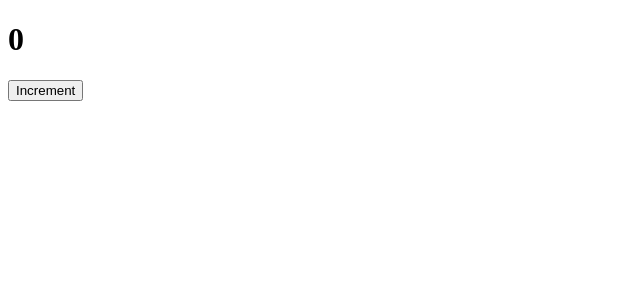
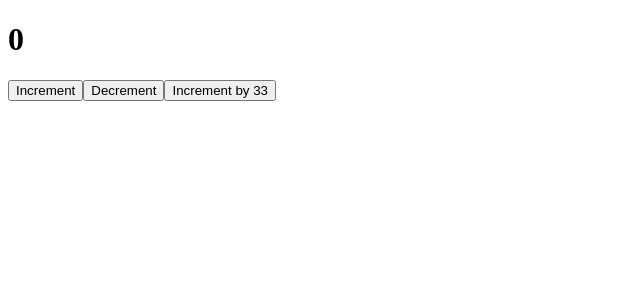
Before and after one commit to mastapegs/react-sandbox, a React (Vite) app: page / in a window 1280 px wide. Shown: the top 300 px of the page, without its empty margins (0-640 px from the left). Built offline with nearby package versions, Linux system fonts and the light colour scheme.

Commit message:
more typings

```diff
--- a/src/feature/counter/Counter.tsx
+++ b/src/feature/counter/Counter.tsx
@@ -1,14 +1,20 @@
 import { useAppDispatch, useAppSelector } from "../../hooks";
-import { increment } from "./counterSlice";
+import { increment, decrement, incrementByAmount } from "./counterSlice";
 
 export const Counter = () => {
   const dispatch = useAppDispatch();
   const count = useAppSelector((state) => state.counter.value);
 
+  const amountToIncrement = 33;
+
   return (
     <>
       <h1>{count}</h1>
       <button onClick={() => dispatch(increment())}>Increment</button>
+      <button onClick={() => dispatch(decrement())}>Decrement</button>
+      <button onClick={() => dispatch(incrementByAmount(amountToIncrement))}>
+        Increment by {amountToIncrement}
+      </button>
     </>
   );
 };
--- a/src/feature/counter/counterSlice.ts
+++ b/src/feature/counter/counterSlice.ts
@@ -1,15 +1,24 @@
-import { createSlice } from "@reduxjs/toolkit";
+import { createSlice, PayloadAction } from "@reduxjs/toolkit";
+
+type CounterState = { value: number };
+const initialState: CounterState = { value: 0 };
 
 const counterSlice = createSlice({
   name: "counter",
-  initialState: { value: 0 },
+  initialState,
   reducers: {
     increment: (state) => {
       state.value += 1;
     },
+    decrement: (state) => {
+      state.value -= 1;
+    },
+    incrementByAmount: (state, action: PayloadAction<number>) => {
+      state.value += action.payload;
+    },
   },
 });
 
-export const { increment } = counterSlice.actions;
+export const { increment, decrement, incrementByAmount } = counterSlice.actions;
 
 export const counterSliceReducer = counterSlice.reducer;
```
